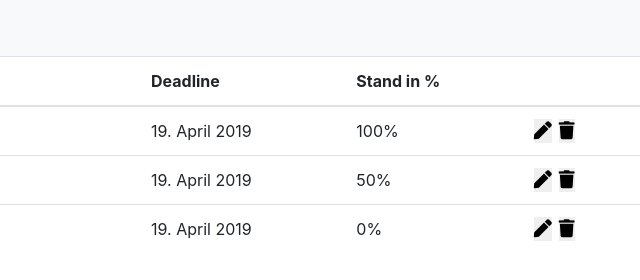
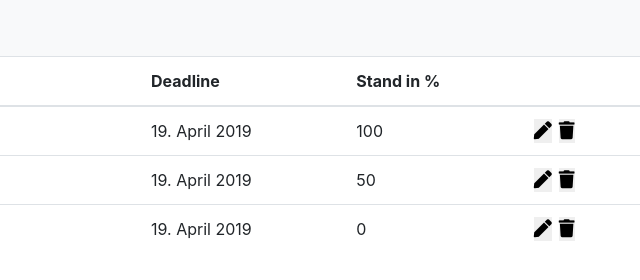
Before and after one commit to nevihu/SkSy_Bootstrap, a plain HTML site: page todo-overview.html in a window 1280 px wide. Shown: the full height of the page, 640-1280 px from the left. Drawn offline with nearby package versions, Linux system fonts and the light colour scheme.

```diff
--- a/todo-overview.html
+++ b/todo-overview.html
@@ -46,21 +46,21 @@
         <th scope="row">1</th>
         <td>Übersichtsseite mit dem Bootstrap Framework anlegen</td>
         <td>19. April 2019</td>
-        <td>100%</td>
+        <td>100</td>
         <td><button><i class="fas fa-pen"></i></button><button><i class="fas fa-trash"></i></button></td>
     </tr>
     <tr>
         <th scope="row">2</th>
         <td>Bearbeitenseite mit dem Bootstrap Framework anlegen</td>
         <td>19. April 2019</td>
-        <td>50%</td>
+        <td>50</td>
         <td><button><i class="fas fa-pen"></i></button><button><i class="fas fa-trash"></i></button></td>
     </tr>
     <tr>
         <th scope="row">3</th>
         <td>Löschenseite mit dem Bootstrap Framework anlegen</td>
         <td>19. April 2019</td>
-        <td>0%</td>
+        <td>0</td>
         <td><button><i class="fas fa-pen"></i></button><button><i class="fas fa-trash"></i></button></td>
     </tr>
     </tbody>
```
